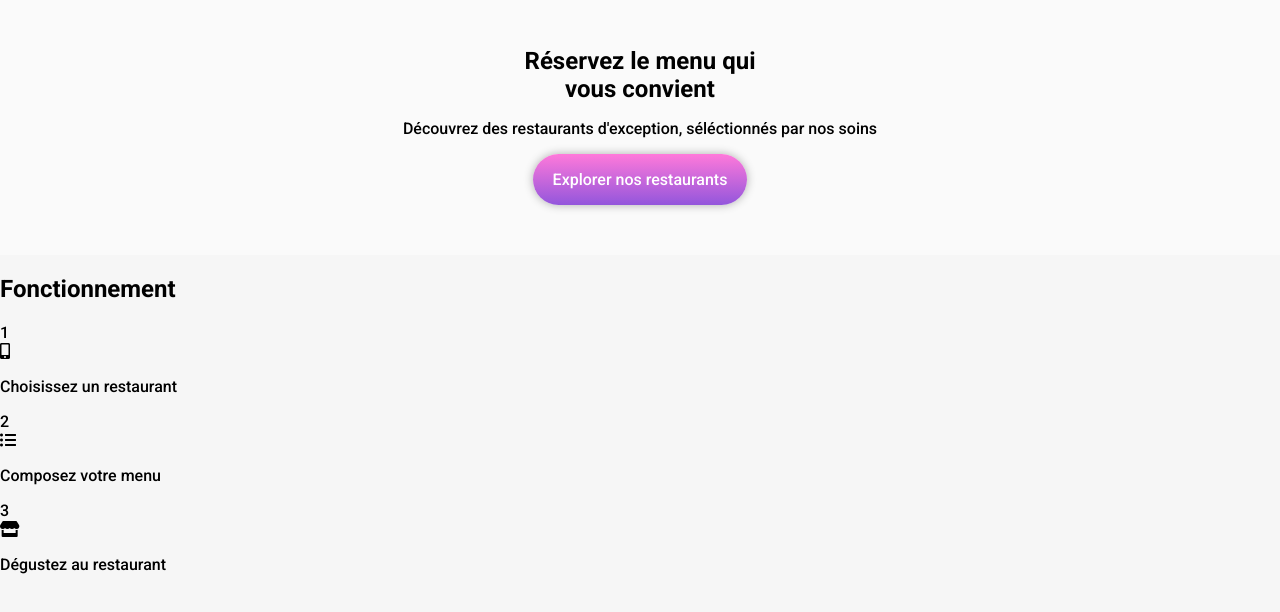
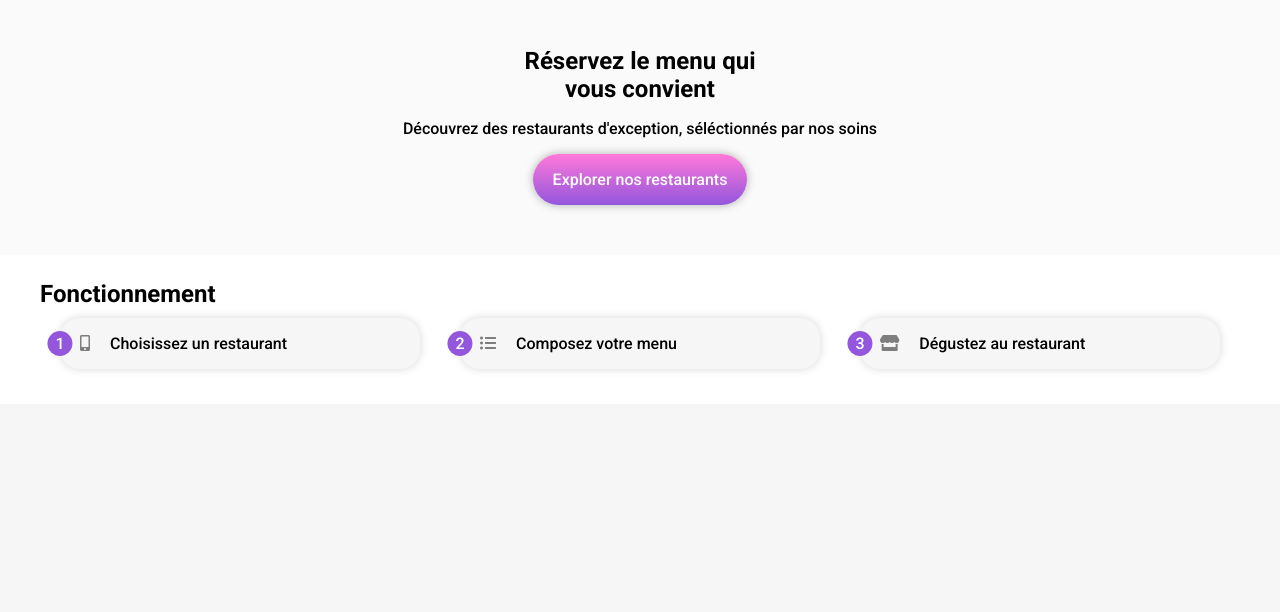
Before and after one commit to baptistegfy/BaptisteGeffroy_3_230421, a website: page index.html in a window 1280 px wide. Shown: the part 134-746 px from the top of the page. Drawn offline with nearby package versions, Linux system fonts and the light colour scheme; files that its build step writes are made by us from their sources; a web font is replaced by a local one.

Commit message:
modify preset | add style of process | add style stucture of homepage and import in main.scss

```diff
--- a/sass/Base/_presets.scss
+++ b/sass/Base/_presets.scss
@@ -8,3 +8,10 @@ body {
   text-decoration: none;
   color: #fff;
 }
+
+.main {
+  margin: 0;
+  padding: 0;
+  @include flexbox-center;
+  flex-direction: column;
+}
--- /dev/null
+++ b/sass/Components/_process.scss
@@ -0,0 +1,47 @@
+.process {
+  width: 95%;
+  max-width: 1200px;
+  background-color: #fff;
+  padding: 0;
+  display: flex;
+  flex-direction: column;
+  &__title {
+    margin: 0;
+  }
+  &__step {
+    display: flex;
+    align-items: center;
+    background: #f6f6f6;
+    height: auto;
+    width: auto;
+    margin: 10px 20px;
+    padding-right: 1rem;
+    border-radius: 20px;
+    position: relative;
+    box-shadow: 0px 0px 10px 0px rgba(0, 0, 0, 0.16);
+    &:hover {
+      @include button-hover;
+      background: lighten($color-primary, 30%);
+    }
+    &:hover .process__icon {
+      color: $color-primary;
+    }
+  }
+  &__number {
+    background-color: $color-primary;
+    color: #fff;
+    position: absolute;
+    padding: 3px 8px 3px 8px;
+    border-radius: 100%;
+    transform: translateX(-50%);
+  }
+  &__icon {
+    color: #7e7e7e;
+    margin: 0 20px;
+  }
+  &__steps {
+    display: flex;
+    justify-content: center;
+    flex-direction: column;
+  }
+}
--- /dev/null
+++ b/sass/Pages/_home.scss
@@ -0,0 +1,19 @@
+.process__contain {
+  padding: 25px 0;
+  width: 100%;
+  background: white;
+  @include flexbox-center;
+  flex-direction: column;
+}
+
+@media screen and (min-width: 800px) {
+  .process__step {
+    width: 100%;
+  }
+  .process__steps {
+    display: flex;
+    justify-content: center;
+    flex-direction: row;
+    width: 100%;
+  }
+}
--- a/sass/main.scss
+++ b/sass/main.scss
@@ -8,8 +8,9 @@
 // Components
 @import "./Components/location";
 @import "./Components/hero";
+@import "./Components/process";
 // Layouts
 @import "./Layout/header";
 // Pages
-
+@import "./Pages/home";
 // Themes
```
